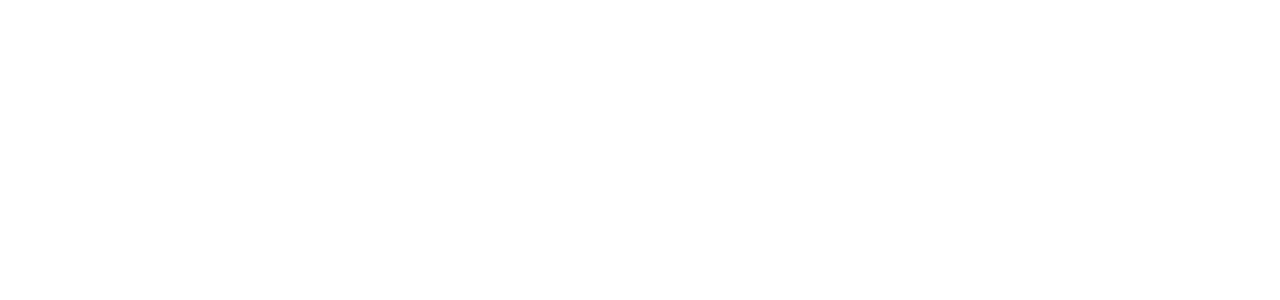
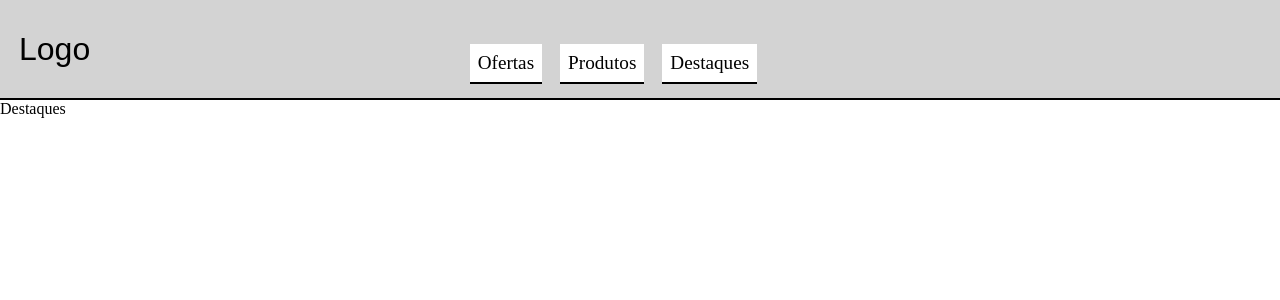
Before and after one commit to DaniloCesar021/Projeto, a PHP site: page / in a window 1280 px wide. Before the commit the part shown is empty. Shown: the top 300 px of the page. Run offline with PHP 8.4, Linux system fonts and the light colour scheme.

Commit message:
b 0.1
b 0.1

```diff
--- a/index.html
+++ b/index.html
@@ -1,14 +1,34 @@
 <!DOCTYPE html>
-<html lang="PT-BR">
+<html>
 
 <head>
-    <meta charset="UTF-8">
-    <meta name="viewport" content="width=device-width, initial-scale=1.0">
+    <meta charset="UTF-8" />
     <title>DCJ</title>
-    <link rel="stylesheet" href="style.css">
+    <link rel="shortcut icon" href="imagens/LOGO7.png" type="image/x-icon">
+    <link rel="stylesheet" type="text/css" href="style.css">
 </head>
 
 <body>
+    <header>
+        <a href="#" class="logo"><span>Logo</span></a>
+
+        <ul class="navlist">
+            <!-- <li><a href="#" class="active"></a></li> -->
+            <li><a href="#">Ofertas</a></li>
+            <li><a href="#">Produtos</a></li>
+            <li><a href="#">Destaques</a></li>
+        </ul>
+
+    </header>
+    <main>
+        <section></section>
+        <p>Destaques</p>
+        <section></section>
+        <section></section>
+    </main>
+    <footer></footer>
+
+
 
 
     <script src="script.js"></script>
--- a/style.css
+++ b/style.css
@@ -1 +1,65 @@
 @charset "utf-8";
+
+* {
+    margin: 0;
+    padding: 0;
+    box-sizing: border-box;
+    text-decoration: none;
+    list-style: none;
+
+}
+
+body {
+    background-color: rgb(255, 255, 255);
+}
+
+.logo {
+    font-family: sans-serif;
+    font-size: 2em;
+}
+
+header {
+    top: 0;
+    padding: 19px;
+    height: 100px;
+    z-index: 1;
+    font-family: Poppins;
+    /*  position: fixed;  */
+    width: 100%;
+    background-color: lightgray;
+    display: flex;
+    justify-content: space-between;
+    align-items: center;
+    border-bottom: 2px solid black ;
+
+}
+
+ul.navlist {
+    margin-top: 30px;
+    margin-right: 40%;
+
+
+}
+
+
+
+li {
+    border-bottom: 2px solid black;
+    margin: 7px;
+    padding: 8px;
+    background-color: rgb(255, 255, 255);
+    font-size: 1.2em;
+    display: inline-block;
+}
+li:hover {
+    transition: 0.3s;
+    background-color: rgba(115, 114, 114, 0.647);
+
+}
+
+
+
+a {
+
+    color: black;
+}
```
Also changed, not shown: imagens/LOGO7.png (added).
